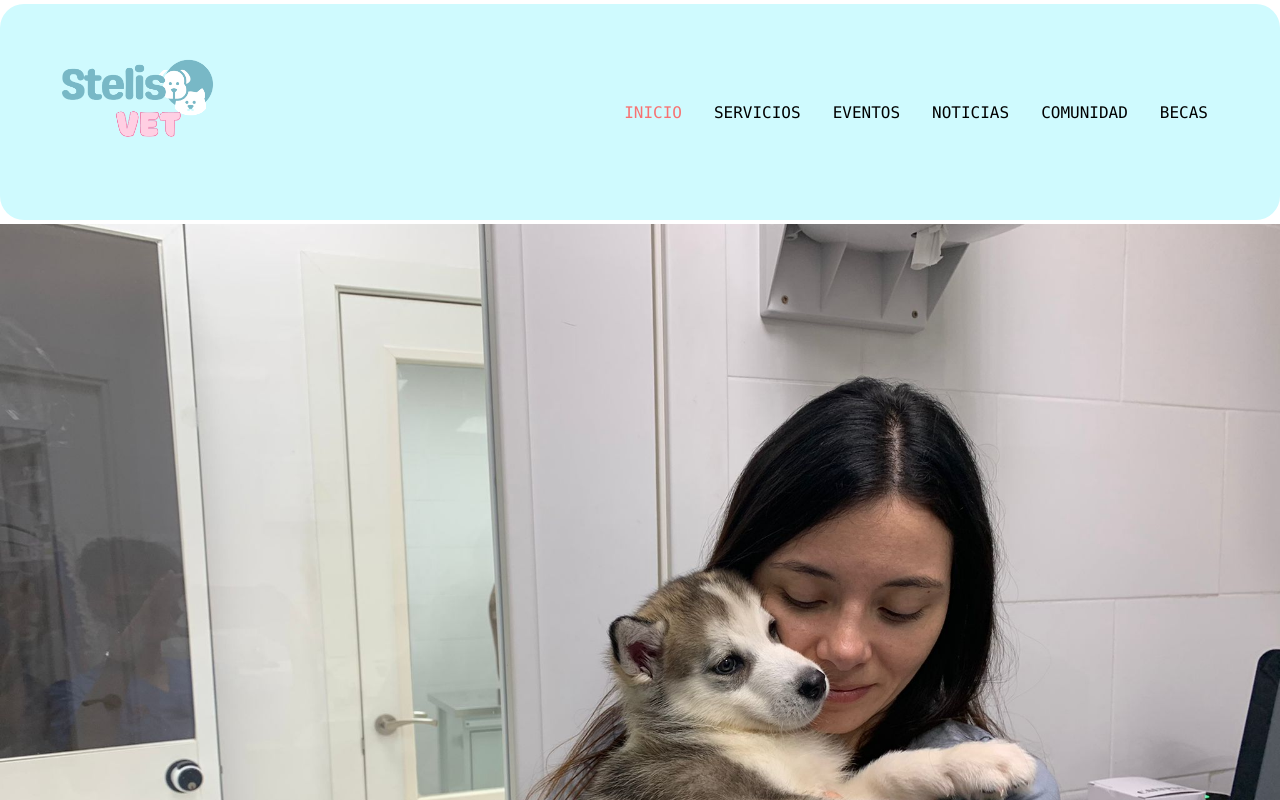
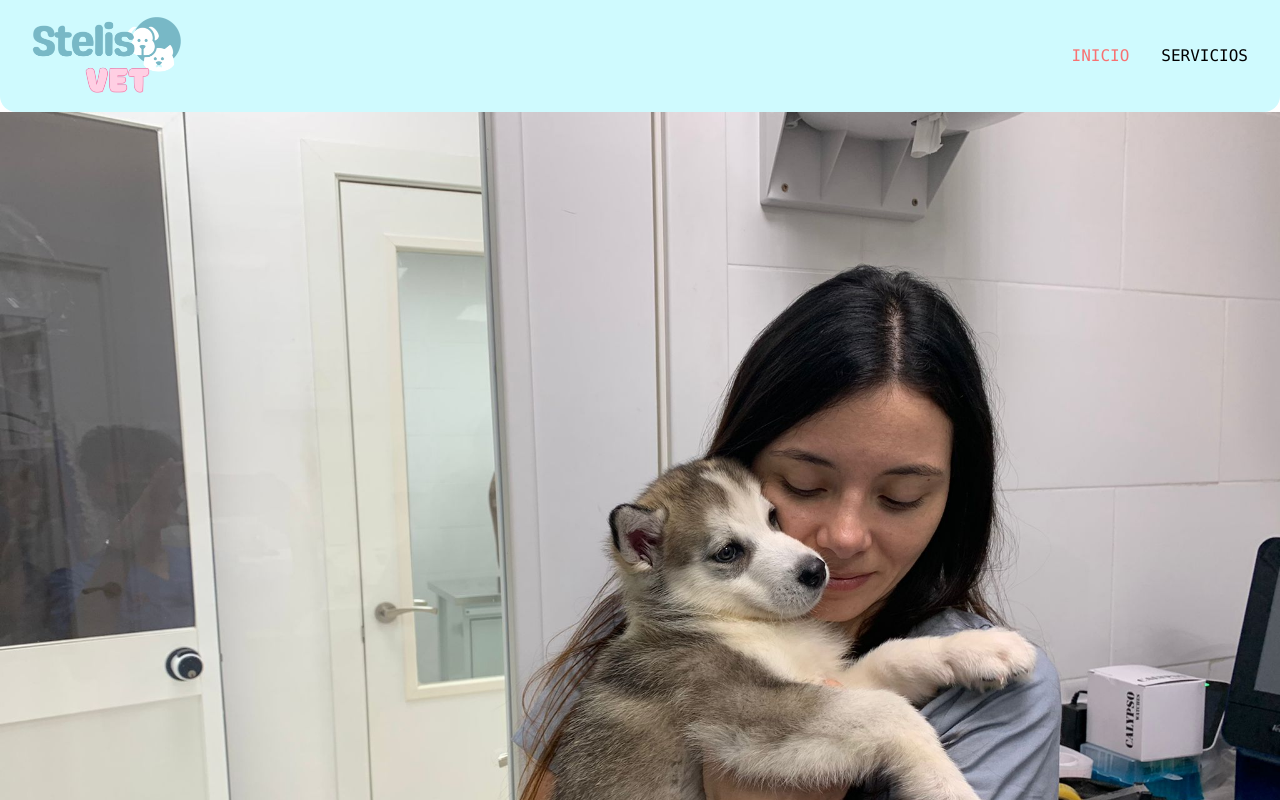
Before and after one commit to AlexLoween/veterinaria, a Next.js app: page / in a window 1280 px wide. Shown: the top 800 px of the page. Built offline with nearby package versions, Linux system fonts and the light colour scheme.

Commit message:
fijar navegacion

```diff
--- a/components/Footer.js
+++ b/components/Footer.js
@@ -24,7 +24,7 @@ export default function Footer() {
               <div className="justify-between sm:flex sm:text-center">
                 <Link className="w-full pb-4 md:w-1/3 lg:w-1/4" href="/inicio">
                   <Image
-                    src="/logo.png"
+                    src="/logos.png"
                     alt=""
                     width={100}
                     height={100}
--- a/components/Navigation.js
+++ b/components/Navigation.js
@@ -19,22 +19,18 @@ export default function Navigation() {
     <Fragment>
       <Start />
       <Us />
-      <Events />
-      <News />
-      <Community />
-      <Scholarships />
     </Fragment>
   );
 
   return (
     <Fragment>
-      <nav className="sticky top-0 z-10 flex justify-between w-full p-2 px-10 my-1 bg-cyan-100 rounded-3xl md:items-center">
+      <nav className="sticky top-0 z-10 flex justify-between w-full p-2 px-8 py-4 bg-cyan-100 rounded-b-2xl md:items-center">
         <Link className="flex w-full sm:items-center sm:h-full" href="/">
           <Image
-            src="/logo.png"
+            src="/logos.png"
             alt=""
-            width={200}
-            height={200}
+            width={150}
+            height={150}
             className=""
           />
         </Link>
```
Also changed, not shown: public/logo.png (deleted), public/logos.png (added).
